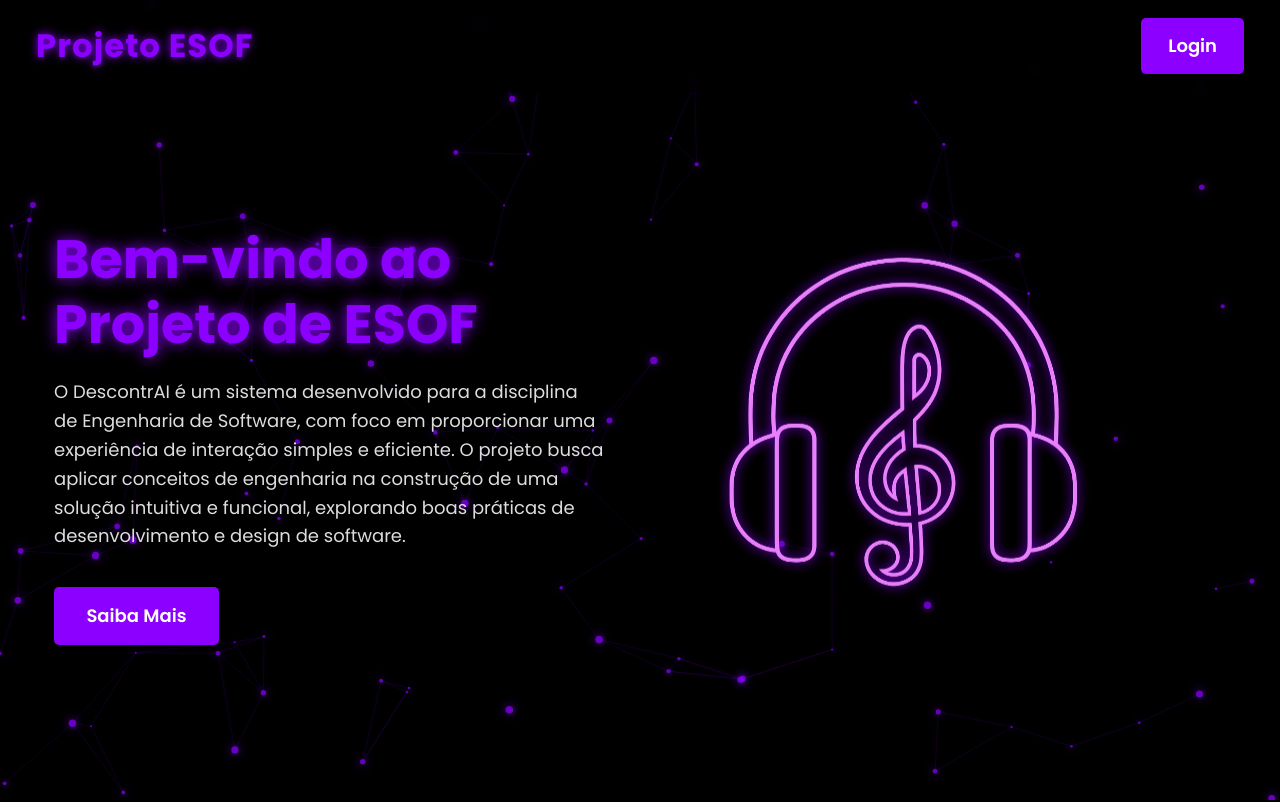
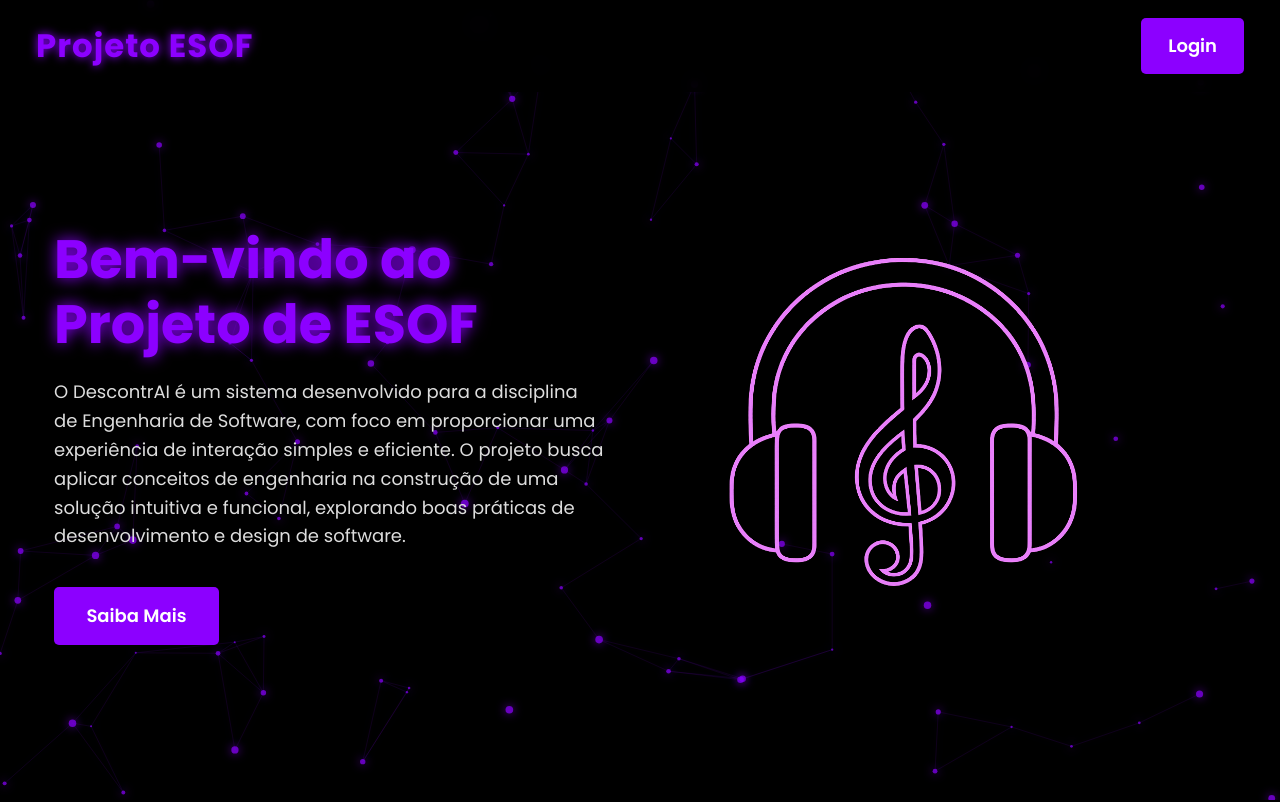
Before and after one commit to Adalbertoxs/DescontrAI, a plain HTML site: page index.html in a window 1280 px wide. Shown: the top 802 px of the page. Drawn offline with Linux system fonts and the light colour scheme.

Commit message:
Add files via upload
Update teste para voltar a logo (Página home)

```diff
--- a/style.css
+++ b/style.css
@@ -153,8 +153,12 @@ header h1 {
 .hero-logo img {
   max-width: 100%;
   height: auto;
-  animation: float 3s ease-in-out infinite,
-    glow 2s ease-in-out infinite alternate;
+  animation: float 3s ease-in-out infinite;
+  transition: filter 0.3s ease-in-out;
+}
+
+.hero-logo img:hover {
+  filter: drop-shadow(0 0 15px var(--primary));
 }
 
 @keyframes float {
```
